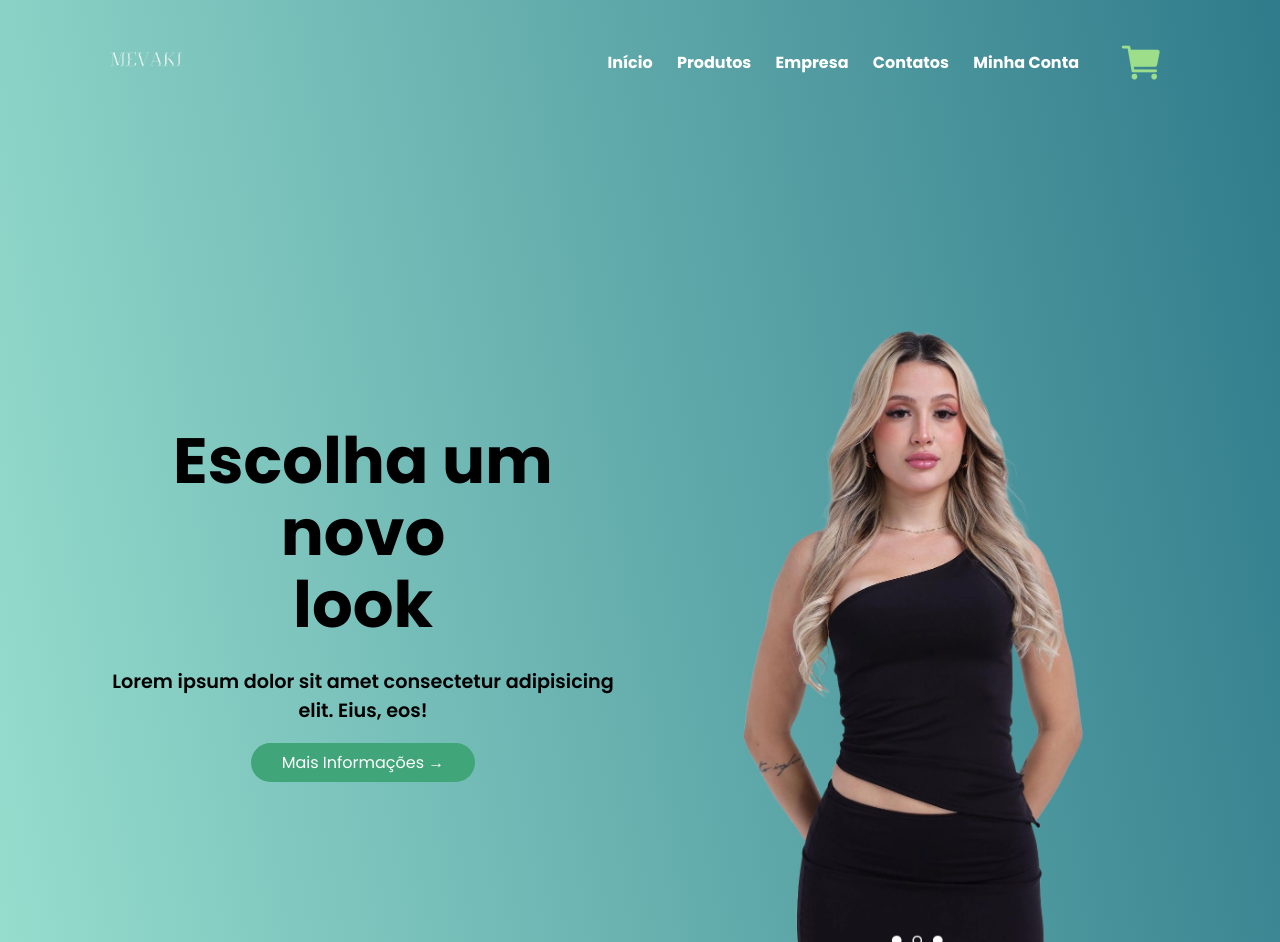
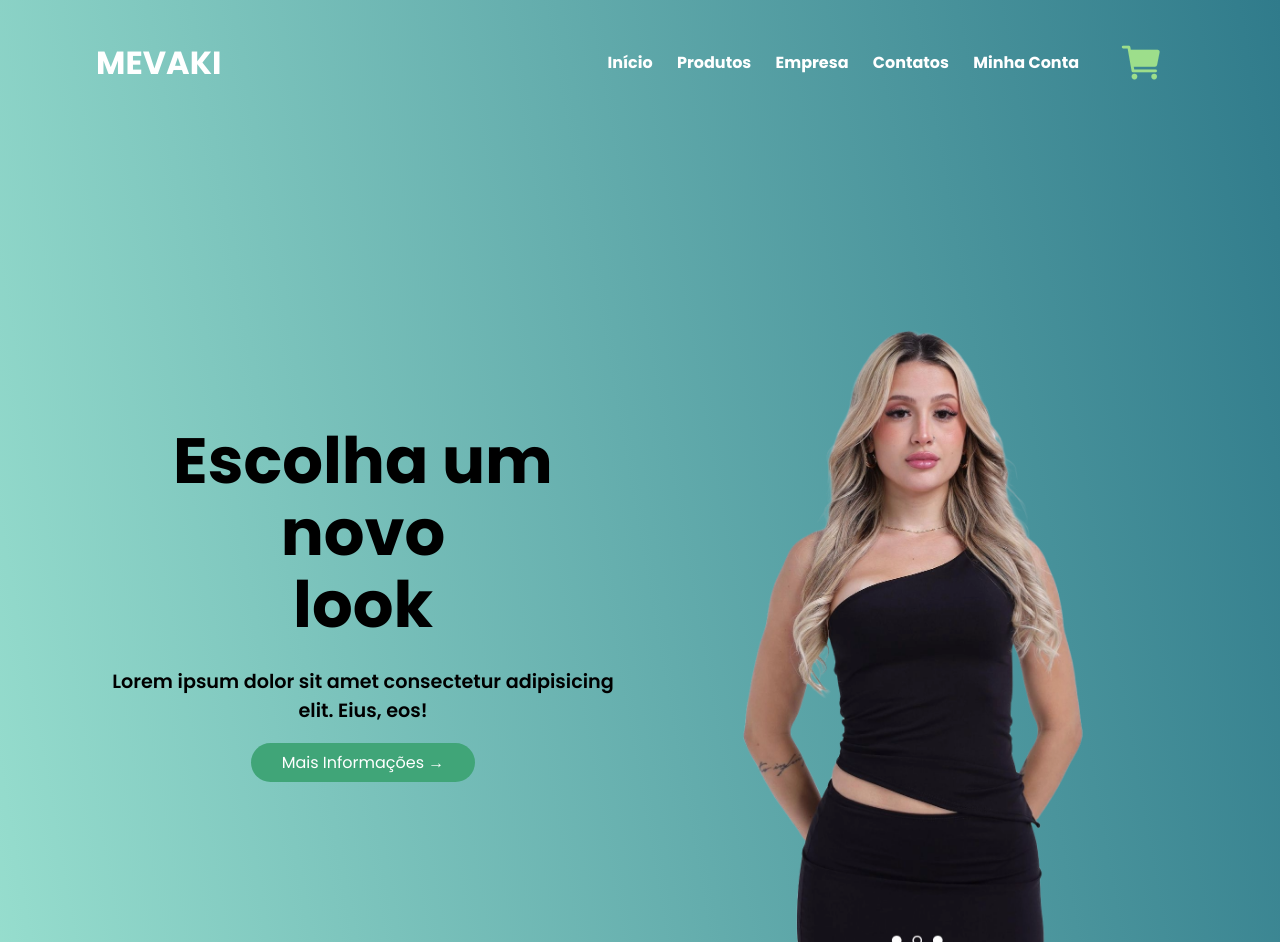
Before and after one commit to Gimedeiros-77/mevaki, a plain HTML site: page index.html in a window 1280 px wide. Shown: the top 942 px of the page. Drawn offline with nearby package versions, Linux system fonts and the light colour scheme.

Commit message:
alterando a logo para h1

```diff
--- a/css/style2.css
+++ b/css/style2.css
@@ -26,8 +26,9 @@ body, html {
     font-family: 'Poppins',sans-serif;
 }
 
-.logo img {
+.logo{
     max-width: 100px; /* Garante que a logo não fique grande demais */
+    color: var(--cor-fonte);
 }
 
 .banner{
--- a/index.html
+++ b/index.html
@@ -12,7 +12,7 @@
         <div class="container">
             <div class="navbar">
                 <div class="logo">
-                    <img src="img/logo mevaki.png" alt="Logo Mevaki" width="125px">
+                    <h1 class="logo">MEVAKI</h1>
                 </div>
                 <nav>
                     <ul id="MenuItens">
```
